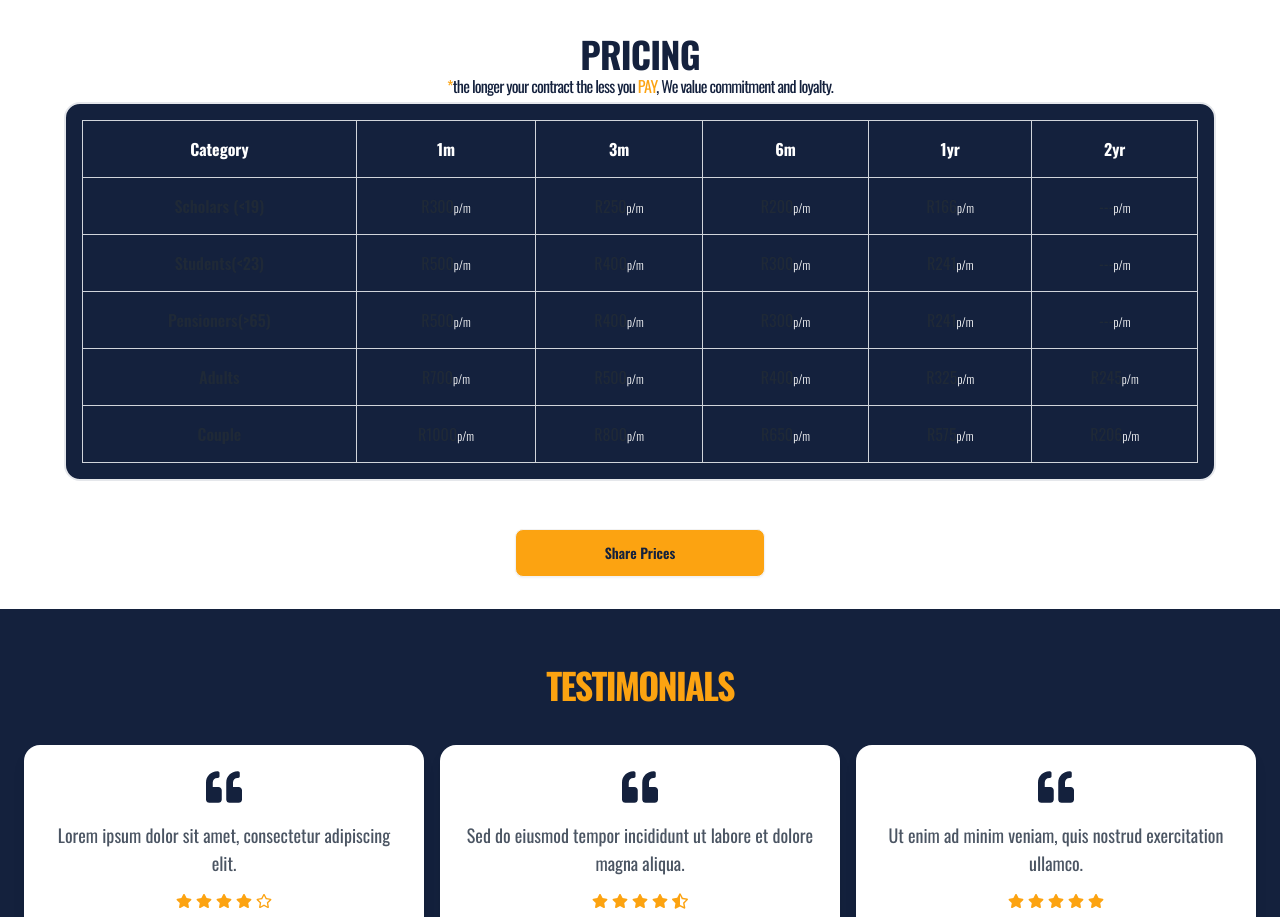
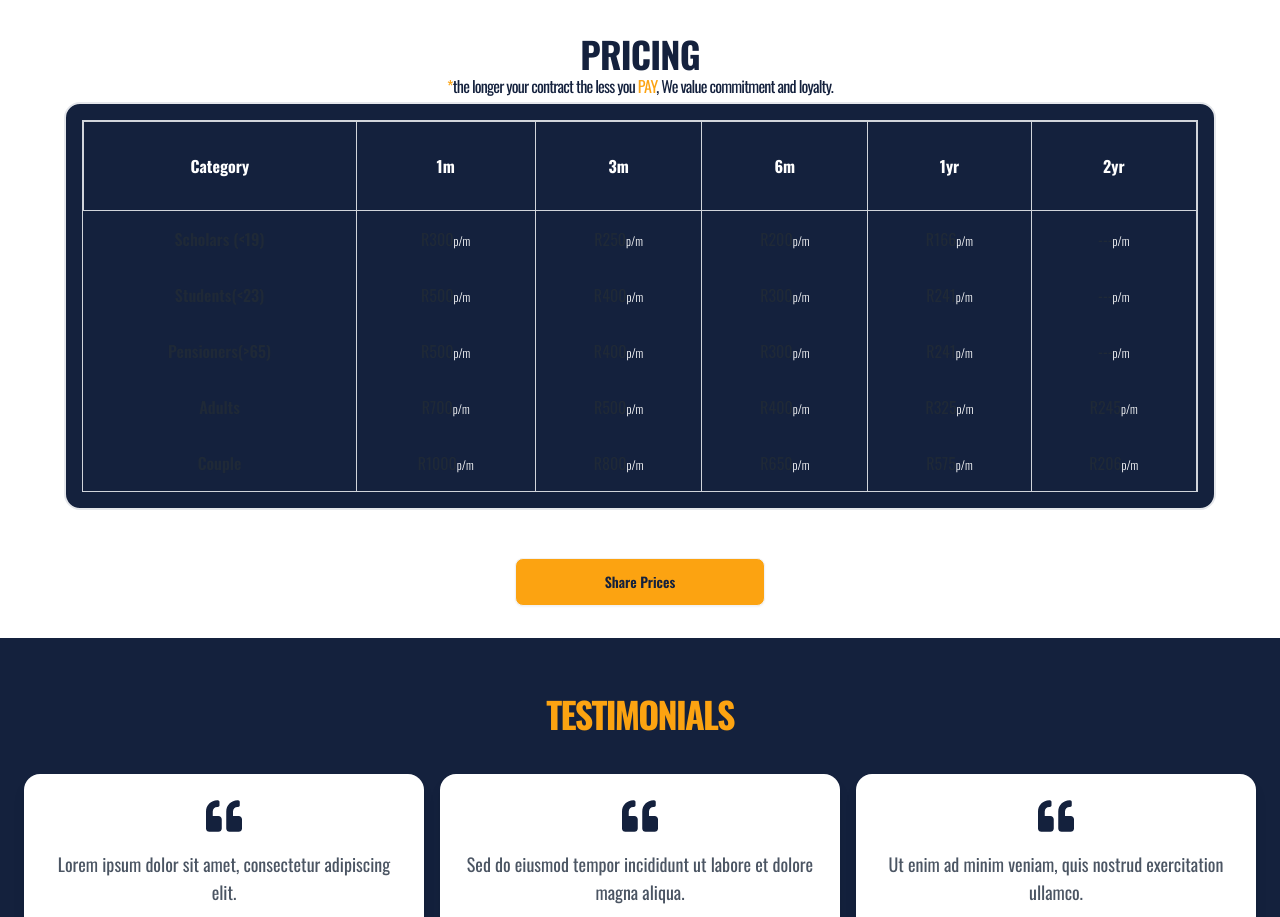
Before and after one commit to Prashely/Gym-Template, a React (Vite) app: page / in a window 1280 px wide. Shown: the part 1972-2889 px from the top of the page. Built offline with nearby package versions, Linux system fonts and the light colour scheme.

Commit message:
Commit 4

```diff
--- a/src/sections/homepage/Pricing.jsx
+++ b/src/sections/homepage/Pricing.jsx
@@ -118,13 +118,13 @@ const Pricing = () => {
         </div>
 
         {/* Responsive table for larger screens */}
-        <div className="hidden lg:block overflow-x-auto ">
-          <table className="table-auto w-full text-center border-collapse border border-gray-300 shadow-lg">
+        <div className="hidden lg:block overflow-x-auto border border-gray-300">
+          <table className="table-auto w-full text-center border-collapse border-gray-300 shadow-lg">
             <thead>
               <tr className="bg-bgPrimary text-white">
-                <th className="border border-gray-300 p-4">Category</th>
+                <th className="border  border-gray-300 p-8">Category</th>
                 {tabs.map((tab) => (
-                  <th key={tab.id} className="border border-gray-300 p-4">
+                  <th key={tab.id} className="border  border-gray-300 p-4">
                     {tab.label}
                   </th>
                 ))}
@@ -133,11 +133,11 @@ const Pricing = () => {
             <tbody>
               {Object.values(pricingData).map((category, index) => (
                 <tr key={index} className="bg-bgPrimary">
-                  <td className="border border-gray-300 font-semibold p-4">
+                  <td className="border-r  border-gray-300 font-semibold p-4">
                     {category.label}
                   </td>
                   {tabs.map((tab) => (
-                    <td key={tab.id} className="border border-gray-300 p-4">
+                    <td key={tab.id} className="border-r border-gray-300 p-4">
                       {category.prices[tab.id]}
                       <span className="text-xs text-white font-light">p/m</span>
                     </td>
```
